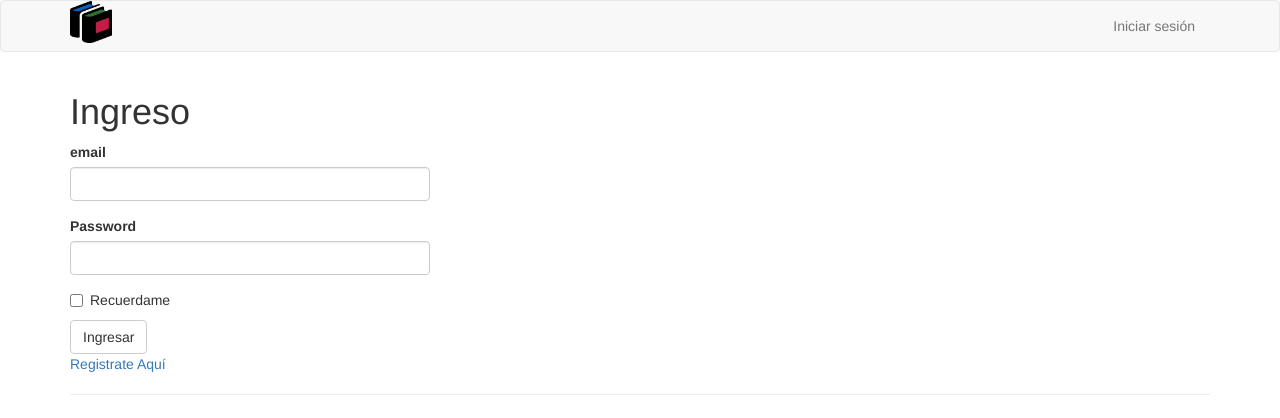
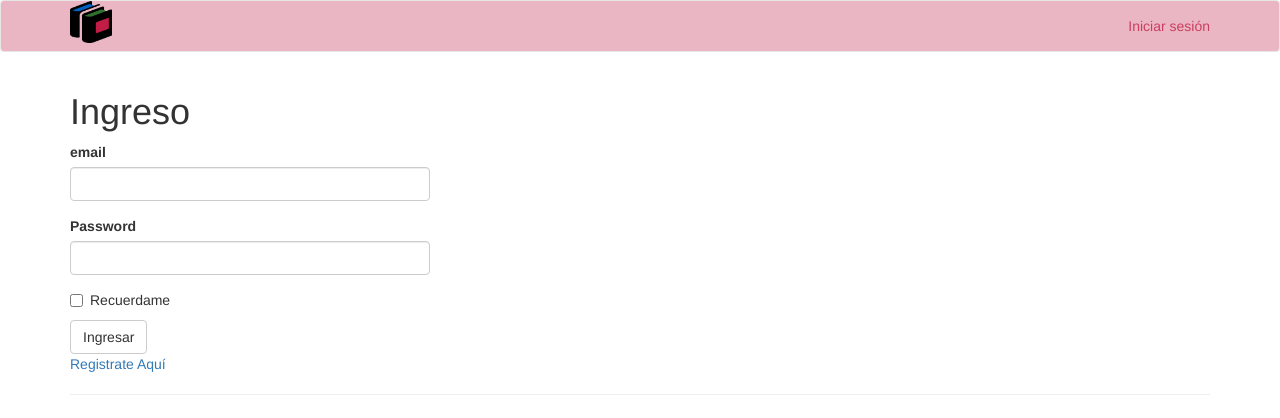
Before and after one commit to cspidermx/Art69-WebApp, a Flask app: page /login in a window 1280 px wide. Shown: the top 418 px of the page. Run offline with Flask 2, Linux system fonts and the light colour scheme; parts of the project's set-up code (start-up, migrations or seed data) failed here and were passed over; some libraries are stand-ins or nearby versions.

Commit message:
facelift cont.

```diff
--- a/webapp/static/customstyles/custom.css
+++ b/webapp/static/customstyles/custom.css
@@ -60,9 +60,10 @@ input[type=submit]:active.srchbtn {
 }
 
 
-/* PANELS */
+/* TILES */
 .tile-title {
 		margin-top: 0px;
+
 	}
 
 .tile {
@@ -70,9 +71,11 @@ input[type=submit]:active.srchbtn {
 	display: inline-block;
 	box-sizing: border-box;
 	background: #fff;
-	padding: 20px;
-	margin-bottom: 30px;
+	padding: 10px;
+	margin-bottom: 15px;
     color: #fff;
+    border-style: outset;
+    border-radius: 10px;
 }
 
 .tile-green {
@@ -88,3 +91,14 @@ background: #99cfe0 !important;
 .tile-blue:hover {
         background: #89bac9 !important;
     }
+
+.container-color{
+background: #ebb6c3 !important;
+}
+
+.link-color{
+color: #cb3e61 !important;
+}
+.link-color:hover{
+color: #f6dee4 !important;
+}
--- a/webapp/templates/base.html
+++ b/webapp/templates/base.html
@@ -5,41 +5,37 @@
 {% endblock %}
 {% block title %}
     {% if title %}
-        {{ title }} - art69b WebApp
+        {{ title }} - art69 WebApp
     {% else %}
-        Bienvenido al App de revisión del art69b
+        Bienvenido al App de revisión del art69
     {% endif %}
 {% endblock %}
-
+{% block styles %}
+{{super()}}
+    <!-- Custom Style -->
+    <link href="{{ url_for('static', filename='customstyles/custom.css') }}" rel="stylesheet" type="text/css">
+{% endblock %}
 {% block navbar %}
-    <nav class="navbar navbar-default ">
+    <nav class="navbar navbar-default container-color">
         <div class="container">
             <div class="navbar-header">
-                <button type="button" class="navbar-toggle collapsed" data-toggle="collapse" data-target="#bs-example-navbar-collapse-1" aria-expanded="false">
-                    <span class="sr-only">Alternar navegación</span>
-                    <span class="icon-bar"></span>
-                    <span class="icon-bar"></span>
-                    <span class="icon-bar"></span>
-                </button>
                 <a href="{{ url_for('index') }}"><img src="{{ url_for('static', filename='Logo69webapp.png') }}" alt="Art.69 WebApp" width="42" height="42"></a>
             </div>
-            <div class="collapse navbar-collapse" id="bs-example-navbar-collapse-1">
+            <div>
                 <ul class="nav navbar-nav">
                     {% if not current_user.is_anonymous %}
-                        <li><a href="#">Bienvenido, {{ current_user.fullname }}!</a></li>
+                        <li class="navbar-text link-color">Bienvenido, {{ current_user.fullname }}</li>
                     {% endif %}
-                    <!-- <li><a href="{{ url_for('index') }}">Inicio</a></li> -->
-                    <!-- <h1>Hola, {{ current_user.fullname }}!</h1><BR> -->
                 </ul>
                 <ul class="nav navbar-nav navbar-right">
                     {% if current_user.is_anonymous %}
-                        <li><a href="{{ url_for('login') }}">Iniciar sesión</a></li>
+                        <li><a href="{{ url_for('login') }}" class="link-color">Iniciar sesión</a></li>
                     {% else %}
 		                {% if current_user.level == 0 %}
-		                    <li><a href="{{ url_for('usuarios') }}">Usuarios</a></li>
+		                    <li><a href="{{ url_for('usuarios') }}" class="link-color">Usuarios</a></li>
                         {% endif %}
-                        <li><a href="{{ url_for('perfil', iduser=current_user.enc_id()) }}">Perfil</a></li>
-                        <li><a href="{{ url_for('logout') }}">Cerrar sesión</a></li>
+                        <li><a href="{{ url_for('perfil', iduser=current_user.enc_id()) }}" class="link-color">Perfil</a></li>
+                        <li><a href="{{ url_for('logout') }}" class="link-color">Cerrar sesión</a></li>
                     {% endif %}
                 </ul>
             </div>
```
Also changed, not shown: webapp/templates/index.html (+4 -9 lines).
